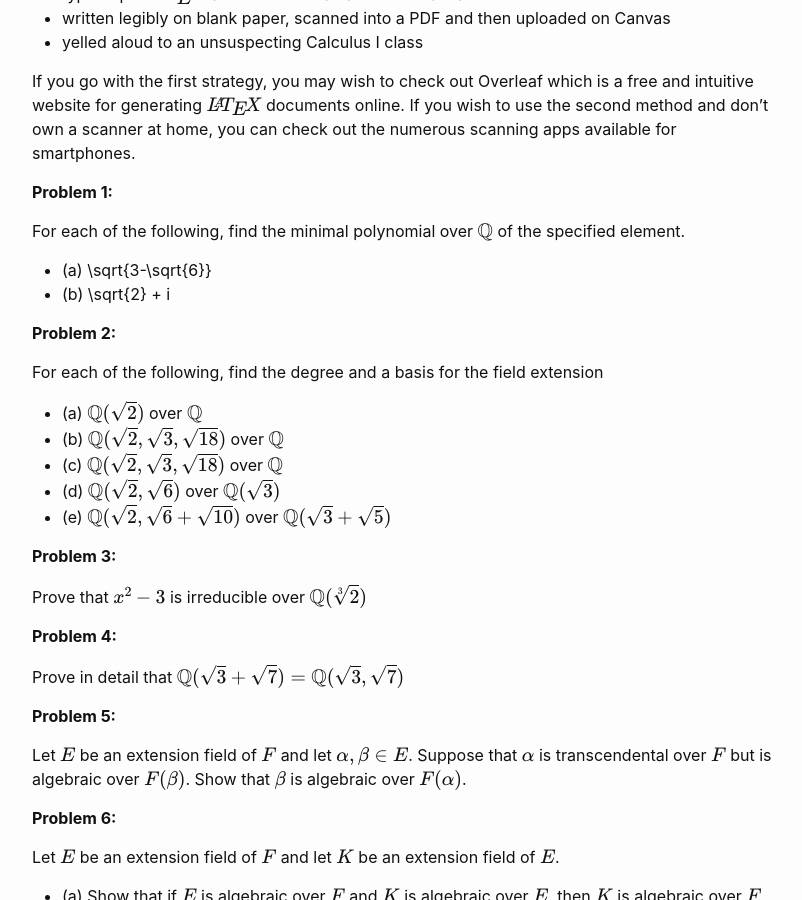
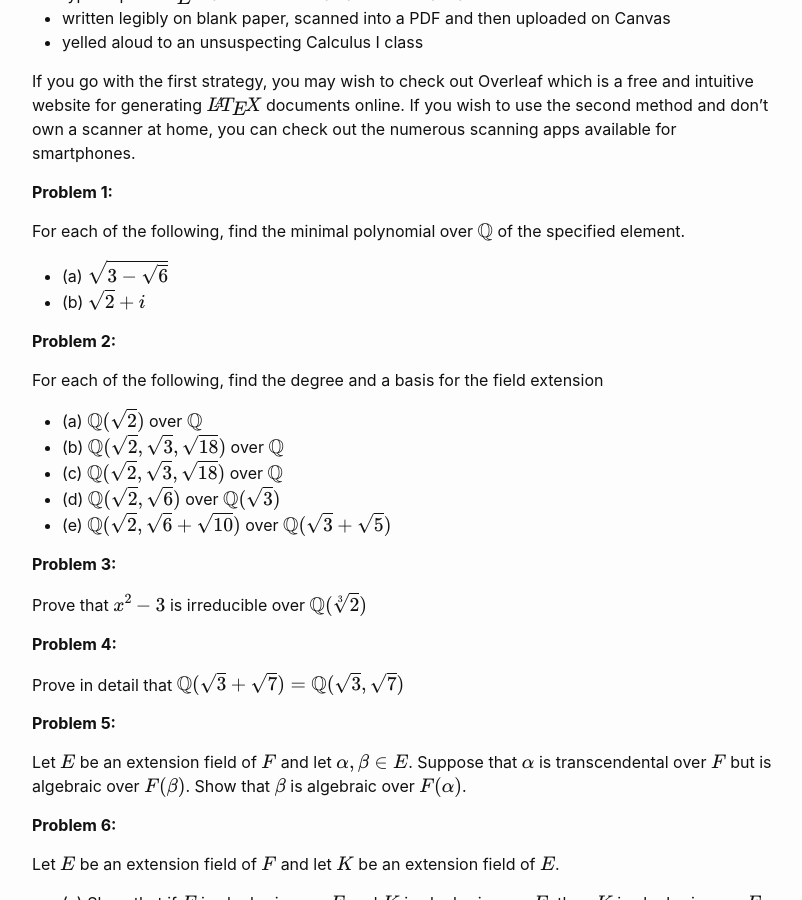
Before and after one commit to wcasper/math407spring2022, a Jekyll site: the page built from _homework/hw7.md, in a window 1280 px wide and 900 px high, scrolled down 335 px. Shown: the whole window, without its empty margins (238-1040 px from the left). Built offline with Jekyll 4.4.1, drawn with Linux system fonts in a browser that asks for light colours.

Commit message:
fixed typo

```diff
--- a/_homework/hw7.md
+++ b/_homework/hw7.md
@@ -17,8 +17,8 @@ If you wish to use the second method and don't own a scanner at home, you can ch
 
 For each of the following, find the minimal polynomial over $$\mathbb Q$$ of the specified element.
 
-* (a) \sqrt{3-\sqrt{6}}
-* (b) \sqrt{2} + i
+* (a) $$\sqrt{3-\sqrt{6}}$$
+* (b) $$\sqrt{2} + i$$
 
 **Problem 2:**
 
```
